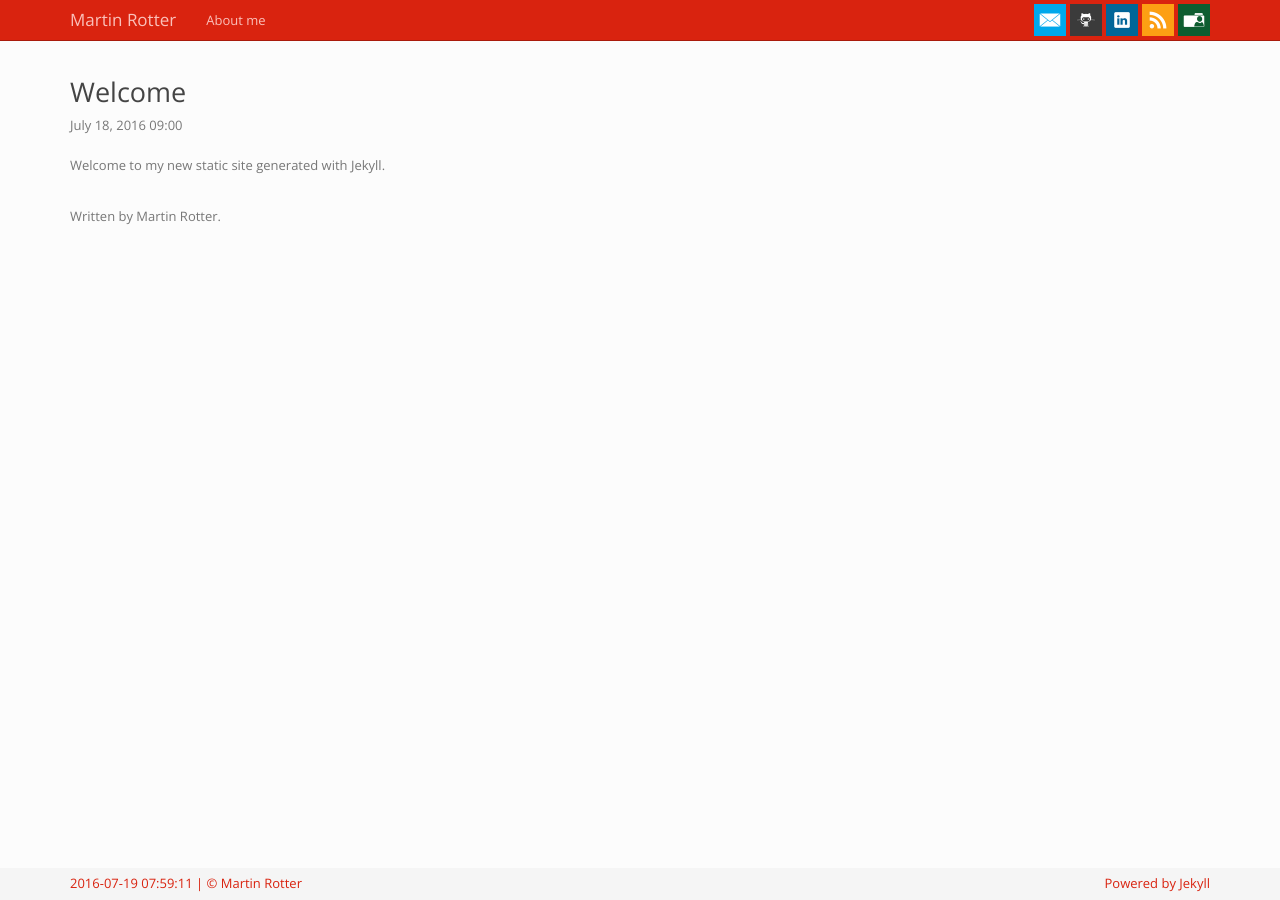
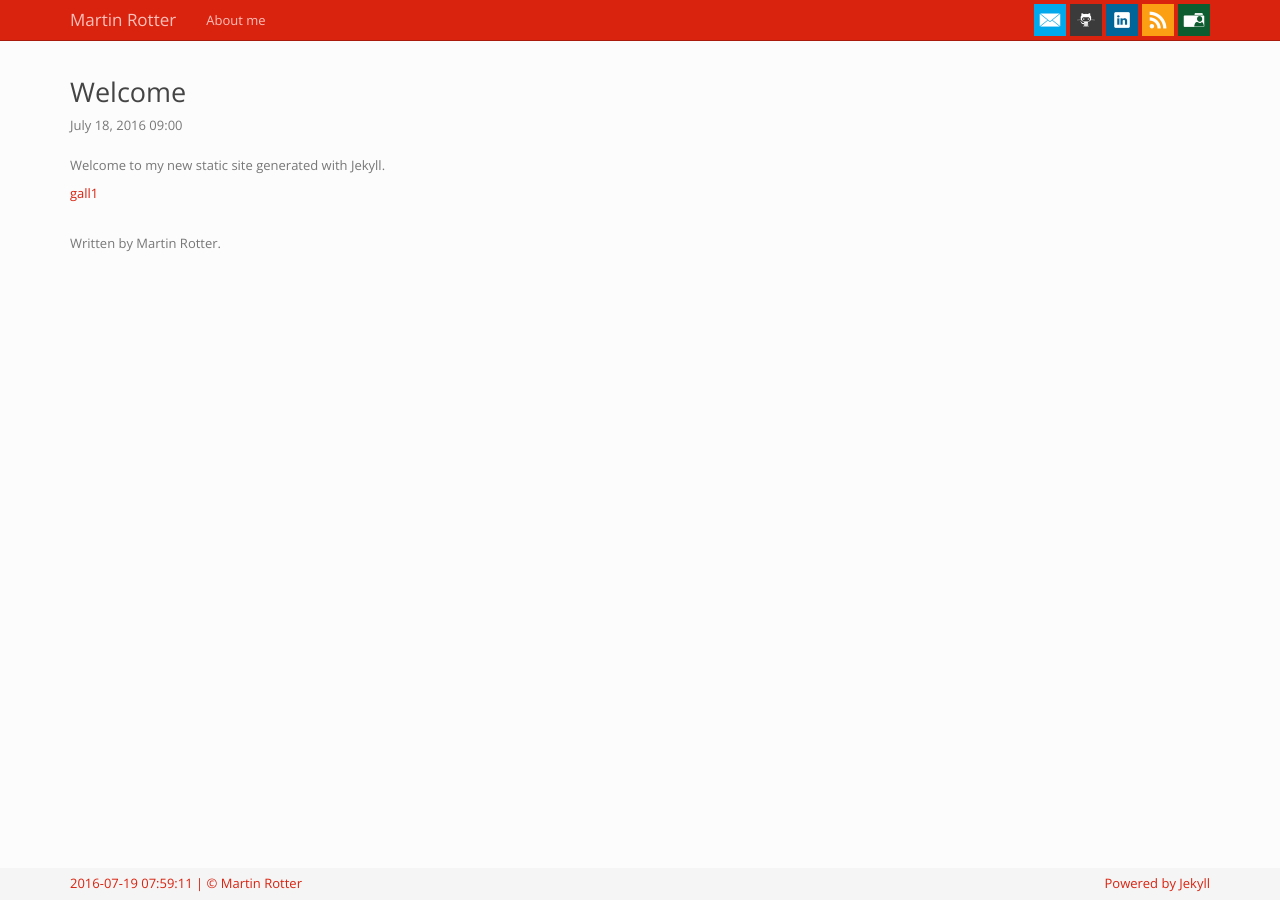
Before and after one commit to martinrotter/martinrotter.github.io, a Jekyll site: the page built from _posts/2016-07-18-welcome.md, in a window 1280 px wide. Built offline with Jekyll 4.4.1, drawn with Linux system fonts in a browser that asks for light colours.

Commit message:
Test gallery.

```diff
--- a/_posts/2016-07-18-welcome.md
+++ b/_posts/2016-07-18-welcome.md
@@ -15,4 +15,4 @@ images:
 
 Welcome to my new static site generated with Jekyll.
 
-{% include gallery.html %}
+{% include gallery.html id="gall1" %}
```
